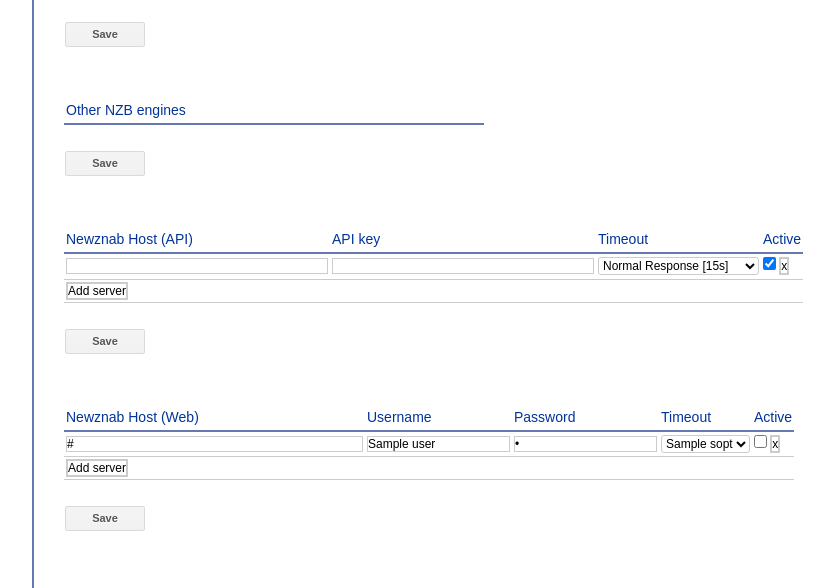
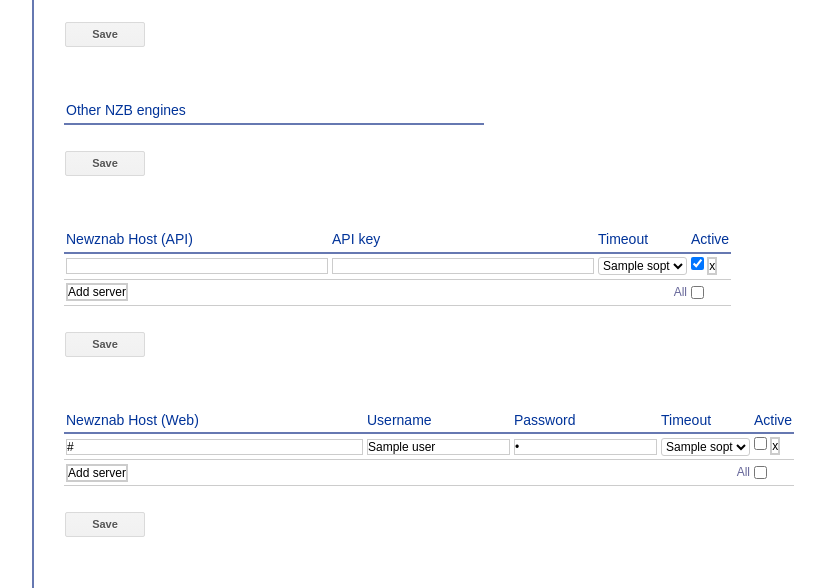
Before and after one commit to pillone/usntssearch, a Python web app: template NZBmegasearch/templates/config.html in a window 1280 px wide. Shown: the part 1614-2202 px from the top of the page, without its empty margins (228-1062 px from the left). Run offline with Jinja, Linux system fonts and the light colour scheme; the template is opened without the code that fills it: most values are stand-ins (such as "Sample title", 1, 10 or a date in 2020); lists and menus that the app fills with data are empty.

Commit message:
select all/none in provider's list

```diff
--- a/NZBmegasearch/templates/config.html
+++ b/NZBmegasearch/templates/config.html
@@ -318,8 +318,8 @@
 	<tr id = 'lastrrow_newznab_api'>
 		<td><input type="button" value="Add server"  id="addentry_button_api"  class="confbttn" ></td>
 		<td></td>
-		<td></td>
-		<td></td>
+		<td style='text-align: right;'>All </span></td>
+		<td><input type="checkbox" name="all_newznab_api" id="all_newznab_api"></td>
 	</tr>
 	</tbody></table>
 
@@ -360,8 +360,8 @@
 		<td><input type="button" value="Add server"  id="addentry_button_web"  class="confbttn" ></td>
 		<td></td>
 		<td></td>
-		<td></td>
-		<td></td>
+		<td style='text-align: right;'>All </span></td>
+		<td><input type="checkbox" name="all_newznab_web" id="all_newznab_web"></td>
 	</tr>
 
 	</tbody></table>
@@ -402,6 +402,23 @@
 
 			})
 
+			$("#all_newznab_web").click(function () {
+				var curval = parseInt($('#no_WEBnab').val()) + 1
+				state_to_set = $('#all_newznab_web').is(':checked');
+				for (var i=0; i< curval; i++)
+				{
+					$('#ds_valid'+i).prop('checked', state_to_set);
+				}
+			})
+			$("#all_newznab_api").click(function () {
+				var curval = parseInt($('#no_APInab').val()) + 1
+				state_to_set = $('#all_newznab_api').is(':checked');
+				for (var i=0; i< curval; i++)
+				{
+					$('#valid'+i).prop('checked', state_to_set);
+				}
+			})
+
 			$("#addentry_button_web").click(function () {
 				var curval = parseInt($('#no_WEBnab').val()) + 1
 				$('#no_WEBnab').val(curval)
@@ -413,7 +430,7 @@
 			$("#addentry_button_api").click(function () {
 				var curval = parseInt($('#no_APInab').val()) + 1
 				$('#no_APInab').val(curval)
-				var str1 = '<tr id="newznab_api_rowCHANGETHIS"> <td><label for="hostCHANGETHIS" class="visuallyhidden">Newznab Host (API)</label>		<input type="text" name="hostCHANGETHIS" id="hostCHANGETHIS" value="" size="35" class="conftbox"></td>		<td><label for="APICHANGETHIS" class="visuallyhidden">API key</label>		<input type="text" name="APICHANGETHIS" id="APICHANGETHIS" value="" size="35" class="conftbox">		<input type="hidden" name="typeCHANGETHIS" value="NAB" size="35">		</td>		<td><span>		<label for="selspeedCHANGETHIS" class="visuallyhidden">Timeout</label>		<select  name="selspeedCHANGETHIS" id="selspeedCHANGETHIS"  class="conftsel">			<option value=1 selected>Normal Response [15s]</option><option value=2 >Extensive Response [30s]</option>		</select>		</span></td>		<td>			<input type="checkbox" name="validCHANGETHIS" id="validCHANGETHIS" checked=yes >			<label for="validCHANGETHIS" class="visuallyhidden">Active</label> <input type="button" value="x" onclick="delete_row(0, CHANGETHIS)" class="confbttn" >	</td> </tr> ';
+				var str1 = '<tr id="newznab_api_rowCHANGETHIS"> <td><label for="hostCHANGETHIS" class="visuallyhidden">Newznab Host (API)</label>		<input type="text" name="hostCHANGETHIS" id="hostCHANGETHIS" value="" size="35" class="conftbox"></td>		<td><label for="APICHANGETHIS" class="visuallyhidden">API key</label>		<input type="text" name="APICHANGETHIS" id="APICHANGETHIS" value="" size="35" class="conftbox">		<input type="hidden" name="typeCHANGETHIS" value="NAB" size="35">		</td>		<td><span>		<label for="selspeedCHANGETHIS" class="visuallyhidden">Timeout</label>		<select  name="selspeedCHANGETHIS" id="selspeedCHANGETHIS"  class="conftsel">	{% for sopt in sel_speedopt_basic -%}				<option value={{ sopt[0] }} {{ sopt[2] }}>{{ sopt[1] }}</option>			{%- endfor %}	</select>		</span></td>		<td>			<input type="checkbox" name="validCHANGETHIS" id="validCHANGETHIS" checked=yes >			<label for="validCHANGETHIS" class="visuallyhidden">Active</label> <input type="button" value="x" onclick="delete_row(0, CHANGETHIS)" class="confbttn" >	</td> </tr> ';
 				var nustr = str1.replace(/CHANGETHIS/g, curval.toString());
 				$( nustr).insertBefore('#lastrrow_newznab_api');
 			})
```
